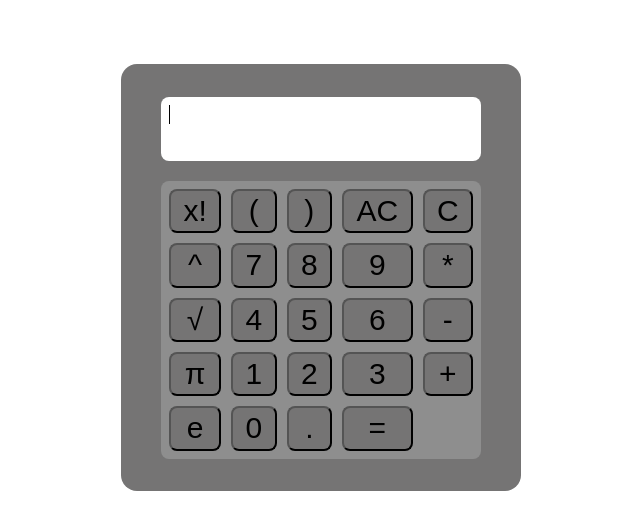
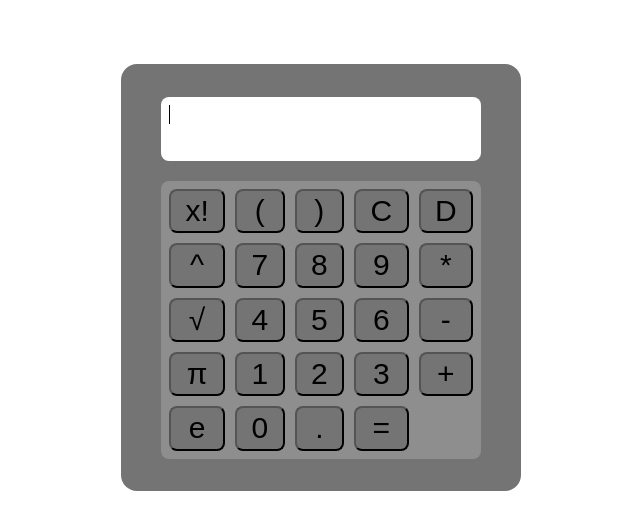
Before and after one commit to ananya-khaitan/ananya-khaitan.github.io, a plain HTML site: page index.html in a window 1280 px wide. Shown: the whole page, without its empty margins (327-967 px from the left). Drawn offline with Linux system fonts and the light colour scheme.

Commit message:
Add files via upload

```diff
--- a/index.html
+++ b/index.html
@@ -22,8 +22,8 @@
                     <button class="grid-item fact" type="button" id="button-fact-l">x!</button>
                     <button class="grid-item operator" type="button" >(</button>
                     <button class="grid-item operator" type="button">)</button>
-                    <button class="grid-item clear-all" type="button">AC</button>
-                    <button class="grid-item clear" type="button">C</button>
+                    <button class="grid-item clear-all" type="button">C</button>
+                    <button class="grid-item clear" type="button">D</button>
 
 
                     <button class="grid-item pow" type="button" id="button-pow-l">^</button>
```
